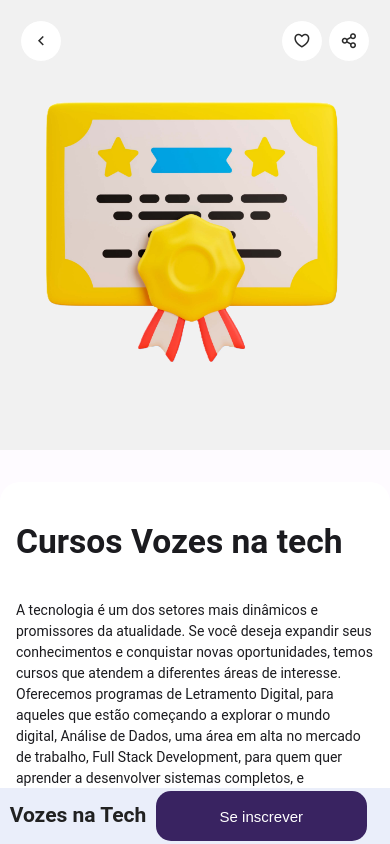
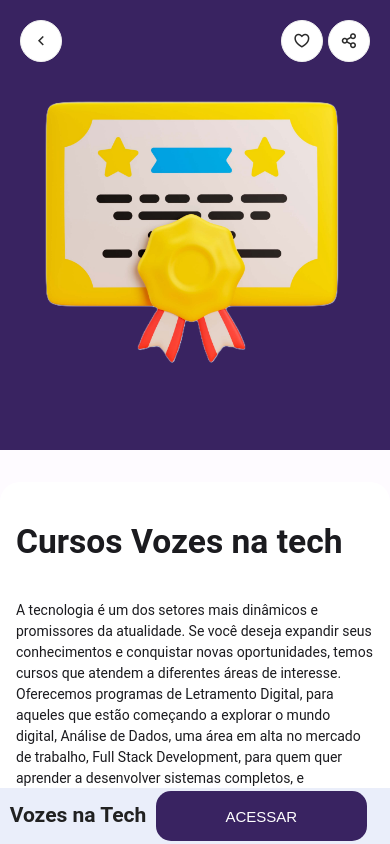
Before and after one commit to meir3manu/Codgoapp, a website: page www/detalhes.html in a window 390 px wide. Drawn offline with Linux system fonts and the light colour scheme; some packages are replaced by stand-ins of ours.

Commit message:
update: atualização do detalhe, css e index.

```diff
--- a/www/css/detalhes.css
+++ b/www/css/detalhes.css
@@ -7,7 +7,7 @@
 }
 
 .prod-detail {
-    background: var(--gelo);
+    background: var(--roxo);
     width: auto;
     height: auto; /* Ajusta conforme o conteúdo */
     min-height: 300px; /* Define um tamanho mínimo */
--- a/www/detalhes.html
+++ b/www/detalhes.html
@@ -42,7 +42,7 @@
                     </div>
                     <div class="flex-60">
                         <button class="add-cart" onclick="window.location.href='https://docs.google.com/forms/d/e/1FAIpQLSfOqBjxTorLz0x0jtC_sUSk1C4HPLf9CweJFnRk7aJZMJQ3rA/viewform';">
-                            Se inscrever
+                            ACESSAR
                         </button>
                     </div>
 
```
Also changed, not shown: www/index.html (+2 -2 lines).
